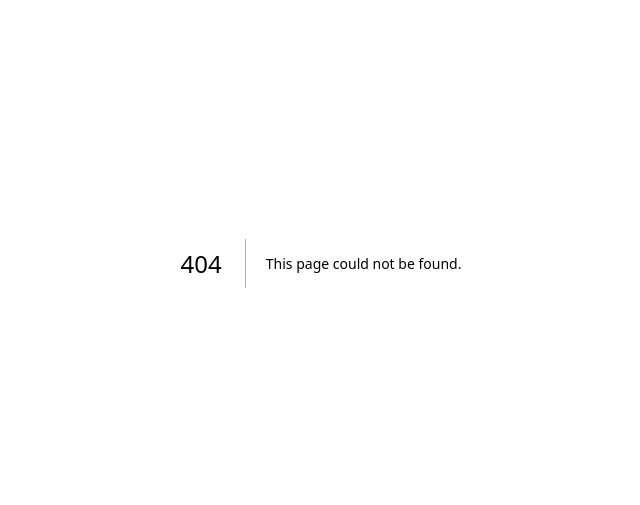
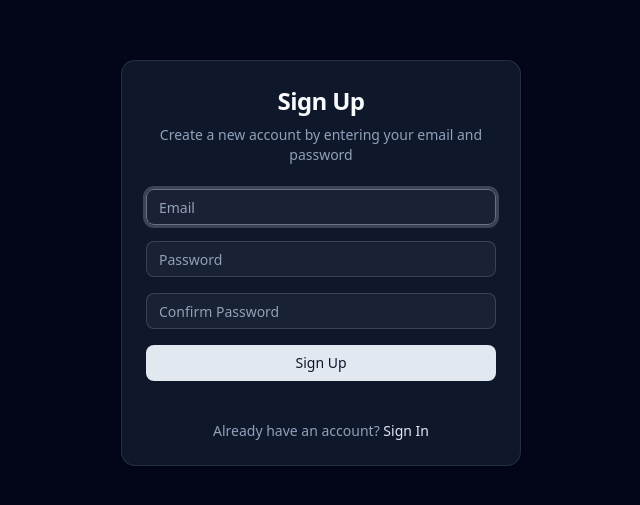
Before and after one commit to jjxmonster/budget-buddy, a Next.js app: page /auth/register in a window 1280 px wide. Before the commit this address had no page. Shown: the part 137-642 px from the top of the page, without its empty margins (319-959 px from the left). Built offline with nearby package versions, Linux system fonts and the light colour scheme.

Commit message:
feat: implemented auth ui

```diff
--- /dev/null
+++ b/app/auth/login/_components/login-form.tsx
@@ -0,0 +1,51 @@
+"use client"
+
+import Link from "next/link"
+import * as React from "react"
+import { AuthForm } from "@/components/auth/auth-form"
+import { Button } from "@/components/ui/button"
+import { Input } from "@/components/ui/input"
+
+export function LoginForm() {
+	return (
+		<AuthForm
+			title="Sign In"
+			description="Enter your email and password to sign in to your account"
+			footer={
+				<div className="text-center text-sm">
+					<p className="text-muted-foreground">
+						Don't have an account?{" "}
+						<Link href="/auth/register" className="text-primary hover:underline">
+							Sign Up
+						</Link>
+					</p>
+					<Link
+						href="/auth/reset-password"
+						className="text-muted-foreground hover:text-primary mt-2 inline-block text-sm hover:underline"
+					>
+						Forgot your password?
+					</Link>
+				</div>
+			}
+		>
+			<form className="space-y-4">
+				<div className="space-y-2">
+					<Input id="email" name="email" type="email" placeholder="Email" required autoComplete="email" autoFocus />
+				</div>
+				<div className="space-y-2">
+					<Input
+						id="password"
+						name="password"
+						type="password"
+						placeholder="Password"
+						required
+						autoComplete="current-password"
+					/>
+				</div>
+				<Button type="submit" className="w-full">
+					Sign In
+				</Button>
+			</form>
+		</AuthForm>
+	)
+}
--- /dev/null
+++ b/app/auth/login/page.tsx
@@ -0,0 +1,11 @@
+import { Metadata } from "next"
+import { LoginForm } from "./_components/login-form"
+
+export const metadata: Metadata = {
+	title: "Sign In",
+	description: "Sign in to your account",
+}
+
+export default function LoginPage() {
+	return <LoginForm />
+}
--- /dev/null
+++ b/app/auth/register/_components/register-form.tsx
@@ -0,0 +1,55 @@
+"use client"
+
+import Link from "next/link"
+import * as React from "react"
+import { AuthForm } from "@/components/auth/auth-form"
+import { Button } from "@/components/ui/button"
+import { Input } from "@/components/ui/input"
+
+export function RegisterForm() {
+	return (
+		<AuthForm
+			title="Sign Up"
+			description="Create a new account by entering your email and password"
+			footer={
+				<div className="text-center text-sm">
+					<p className="text-muted-foreground">
+						Already have an account?{" "}
+						<Link href="/auth/login" className="text-primary hover:underline">
+							Sign In
+						</Link>
+					</p>
+				</div>
+			}
+		>
+			<form className="space-y-4">
+				<div className="space-y-2">
+					<Input id="email" name="email" type="email" placeholder="Email" required autoComplete="email" autoFocus />
+				</div>
+				<div className="space-y-2">
+					<Input
+						id="password"
+						name="password"
+						type="password"
+						placeholder="Password"
+						required
+						autoComplete="new-password"
+					/>
+				</div>
+				<div className="space-y-2">
+					<Input
+						id="confirmPassword"
+						name="confirmPassword"
+						type="password"
+						placeholder="Confirm Password"
+						required
+						autoComplete="new-password"
+					/>
+				</div>
+				<Button type="submit" className="w-full">
+					Sign Up
+				</Button>
+			</form>
+		</AuthForm>
+	)
+}
--- /dev/null
+++ b/app/auth/register/page.tsx
@@ -0,0 +1,11 @@
+import { Metadata } from "next"
+import { RegisterForm } from "./_components/register-form"
+
+export const metadata: Metadata = {
+	title: "Sign Up",
+	description: "Create a new account",
+}
+
+export default function RegisterPage() {
+	return <RegisterForm />
+}
--- /dev/null
+++ b/app/auth/reset-password/_components/reset-password-form.tsx
@@ -0,0 +1,32 @@
+"use client"
+
+import Link from "next/link"
+import * as React from "react"
+import { AuthForm } from "@/components/auth/auth-form"
+import { Button } from "@/components/ui/button"
+import { Input } from "@/components/ui/input"
+
+export function ResetPasswordForm() {
+	return (
+		<AuthForm
+			title="Reset Password"
+			description="Enter your email address and we'll send you a password reset link"
+			footer={
+				<div className="text-center text-sm">
+					<Link href="/auth/login" className="text-muted-foreground hover:text-primary hover:underline">
+						Back to Sign In
+					</Link>
+				</div>
+			}
+		>
+			<form className="space-y-4">
+				<div className="space-y-2">
+					<Input id="email" name="email" type="email" placeholder="Email" required autoComplete="email" autoFocus />
+				</div>
+				<Button type="submit" className="w-full">
+					Send Reset Link
+				</Button>
+			</form>
+		</AuthForm>
+	)
+}
--- /dev/null
+++ b/app/auth/reset-password/page.tsx
@@ -0,0 +1,11 @@
+import { Metadata } from "next"
+import { ResetPasswordForm } from "./_components/reset-password-form"
+
+export const metadata: Metadata = {
+	title: "Reset Password",
+	description: "Reset your account password",
+}
+
+export default function ResetPasswordPage() {
+	return <ResetPasswordForm />
+}
--- a/app/layout.tsx
+++ b/app/layout.tsx
@@ -23,7 +23,7 @@ export default function RootLayout({
 	children: React.ReactNode
 }>) {
 	return (
-		<html lang="en">
+		<html lang="en" className="dark">
 			<body className={`${geistSans.variable} ${geistMono.variable} antialiased`}>{children}</body>
 		</html>
 	)
--- /dev/null
+++ b/components/auth/auth-form.tsx
@@ -0,0 +1,27 @@
+"use client"
+
+import * as React from "react"
+import { cn } from "@/lib/utils"
+
+interface AuthFormProps extends React.ComponentProps<"div"> {
+	title: string
+	description: string
+	footer?: React.ReactNode
+}
+
+export function AuthForm({ title, description, footer, className, children, ...props }: AuthFormProps) {
+	return (
+		<div className="flex min-h-screen items-center justify-center p-4 md:p-8" {...props}>
+			<div className={cn("bg-card w-full max-w-[400px] space-y-6 rounded-xl border p-6 shadow-sm", className)}>
+				<div className="space-y-2 text-center">
+					<h1 className="text-2xl font-semibold tracking-tight">{title}</h1>
+					<p className="text-muted-foreground text-sm">{description}</p>
+				</div>
+
+				<div className="space-y-4">{children}</div>
+
+				{footer && <div className="pt-4">{footer}</div>}
+			</div>
+		</div>
+	)
+}
```
Also changed, not shown: .ai/auth-spec.md (added), .ai/prd.md, 2 other files (tests, documents, lock files or other folders).
